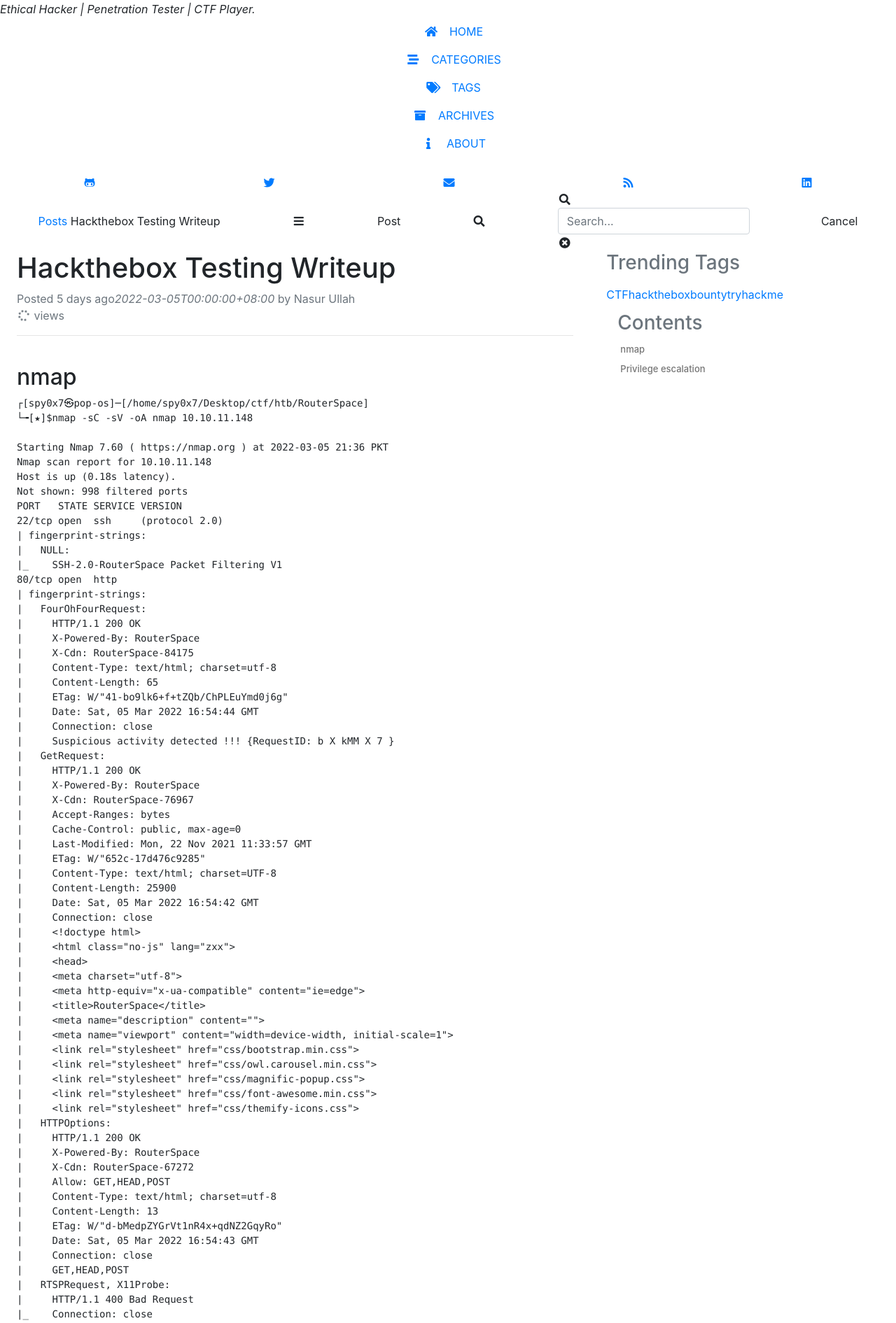
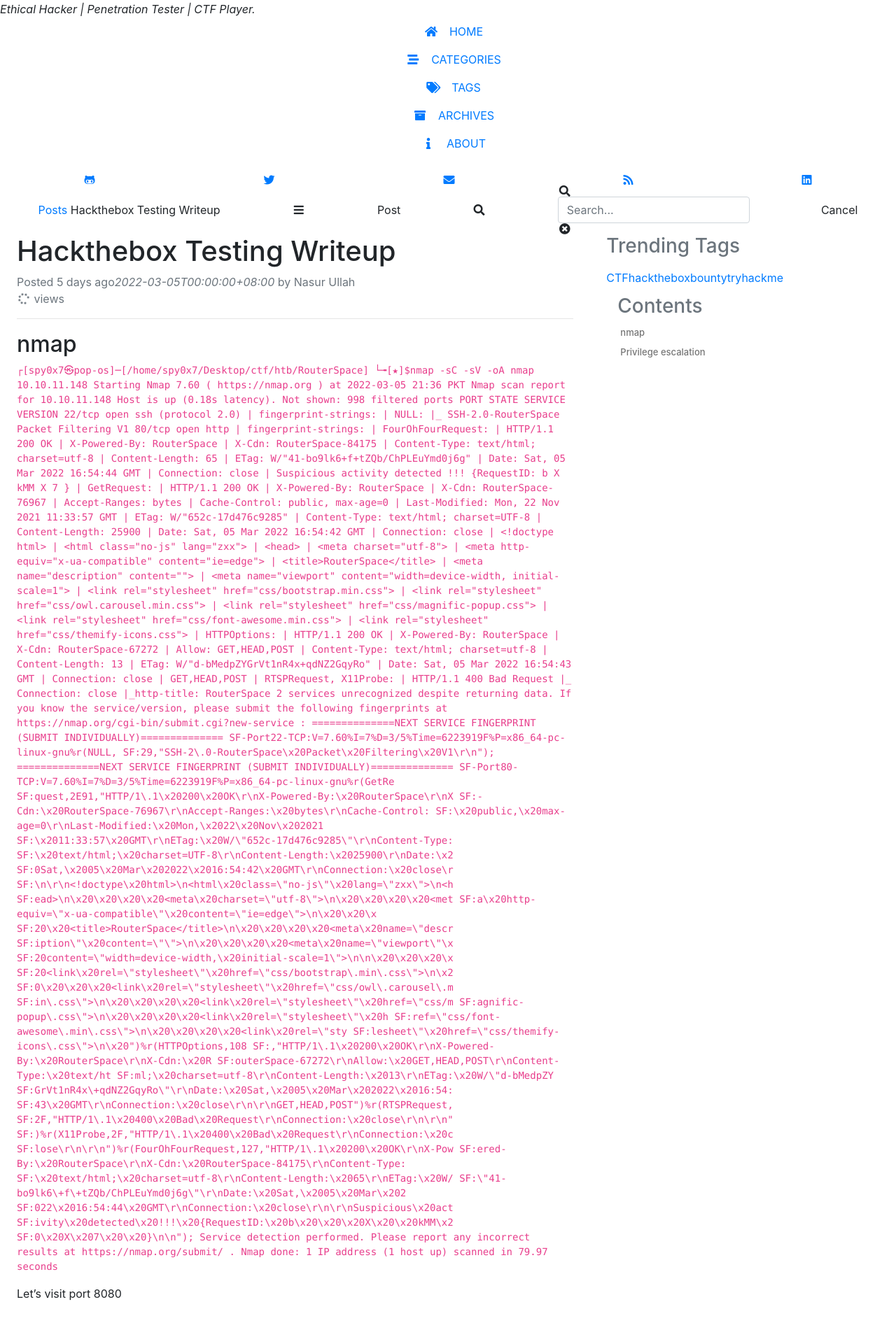
Before and after one commit to Spy0x7/Spy0x7.github.io, a Jekyll site: the page _posts/2022-03-5-hackthebox-testing-writeup.html, which Jekyll copies as it is, in a window 1280 px wide. Shown: the part 698-2589 px from the top of the page at 70% size. Built offline with Jekyll 4.4.1, drawn with Linux system fonts in a browser that asks for light colours; nearby versions of some CDN libraries; comment, search, counter and statistics services are not loaded.

Commit message:
Update 2022-03-5-hackthebox-testing-writeup.html

```diff
--- a/_posts/2022-03-5-hackthebox-testing-writeup.html
+++ b/_posts/2022-03-5-hackthebox-testing-writeup.html
@@ -2,7 +2,7 @@
 <hr>
 <img src="https://raw.githubusercontent.com/Spy0x7/Spy0x7.github.io/master/assets/routerspace/routerspace.png">
 <h2 class="code-line" data-line-start=9 data-line-end=10><a id="nmap_9"></a>nmap</h2>
-<pre><code class="has-line-data" data-line-start="12" data-line-end="118" class="language-shel">┌[spy0x7㉿pop-os]─[/home/spy0x7/Desktop/ctf/htb/RouterSpace]
+<p class="has-line-data" data-line-start="131" data-line-end="132"><code>┌[spy0x7㉿pop-os]─[/home/spy0x7/Desktop/ctf/htb/RouterSpace]
 └╼[★]$nmap -sC -sV -oA nmap 10.10.11.148
 
 Starting Nmap 7.60 ( https://nmap.org ) at 2022-03-05 21:36 PKT
@@ -116,10 +116,10 @@
 <p class="has-line-data" data-line-start="129" data-line-end="130">need to install AnBox After installation, we start the emulator</p>
 <p class="has-line-data" data-line-start="131" data-line-end="132"><code>adb shell settings put global http_proxy 192.168.18.4:8080</code></p>
 <p class="has-line-data" data-line-start="133" data-line-end="134">Then after burp sets the listening port, use burp to proxy anbox</p>
-<pre><code class="has-line-data" data-line-start="136" data-line-end="140"><code>[spy0x7㉿pop-os]─[/home/spy0x7/Downloads]
+<pre><code class="has-line-data" data-line-start="136" data-line-end="140">[spy0x7㉿pop-os]─[/home/spy0x7/Downloads]
 └╼[★]$adb install RouterSpace.apk
 Success
-</code></code></pre>
+</code></pre>
 <p class="has-line-data" data-line-start="141" data-line-end="142"><img src="/assets/routerspace/install.png" alt="website"></p>
 <p class="has-line-data" data-line-start="143" data-line-end="144">Install the app, then open</p>
 <p class="has-line-data" data-line-start="145" data-line-end="146"><img src="/assets/routerspace/click.png" alt="website"></p>
```
